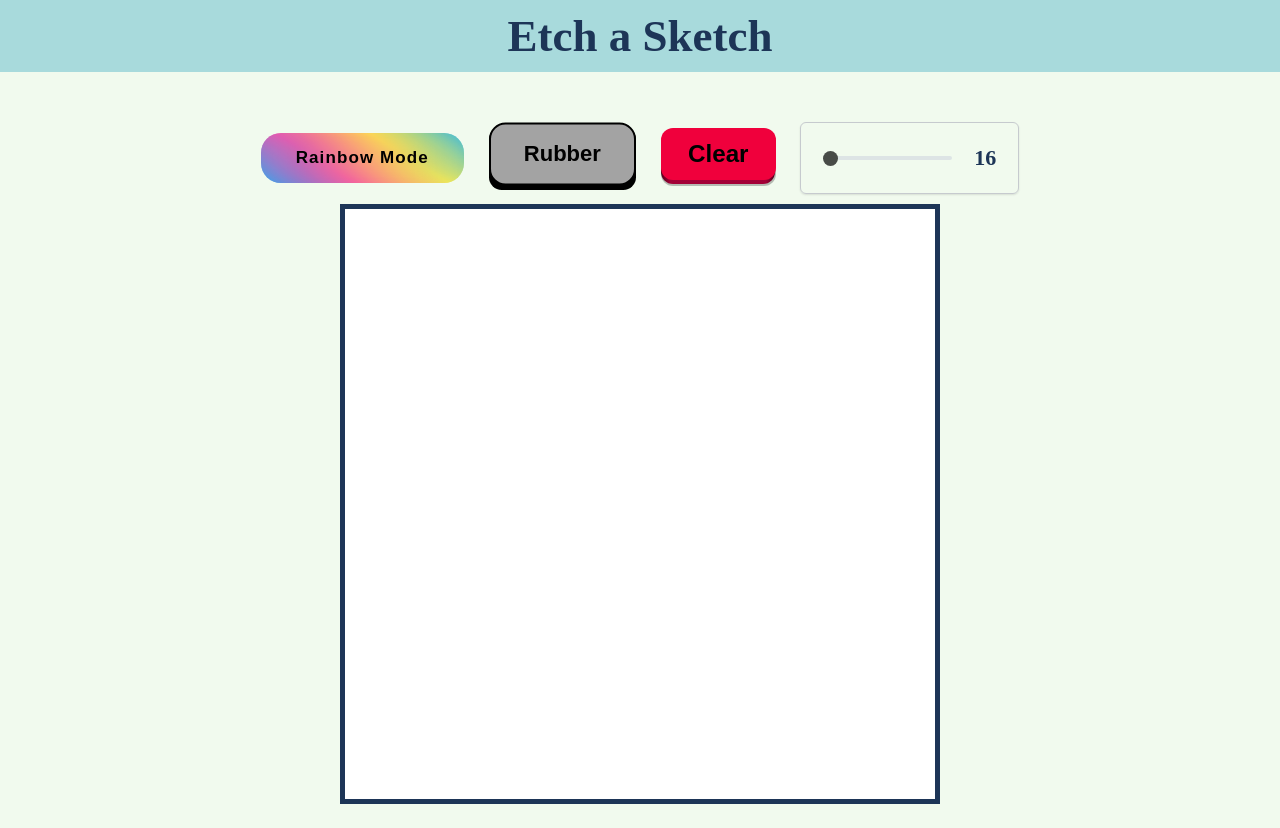
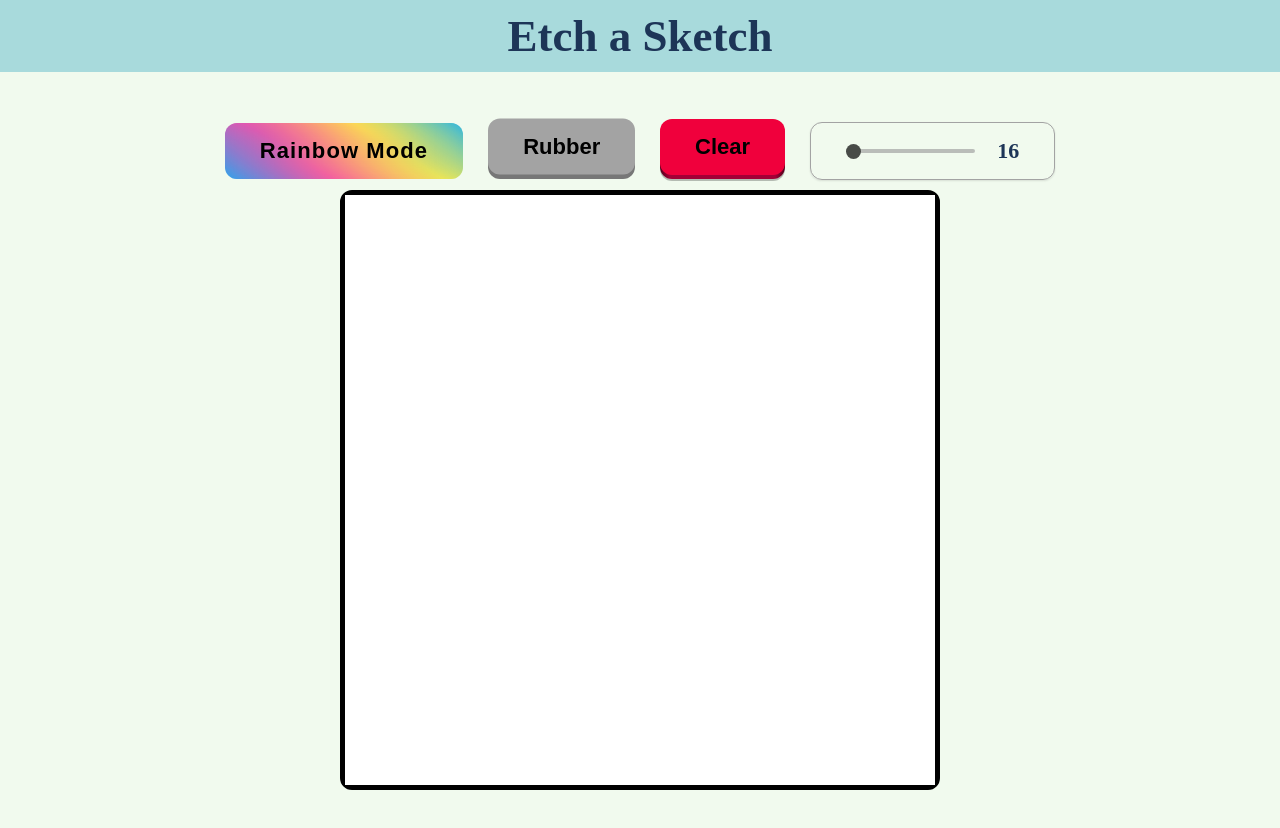
Before and after one commit to HuiHarrison/Odin-Etch-a-Sketch, a plain HTML site: page index.html in a window 1280 px wide. Shown: the top 828 px of the page. Drawn offline with Linux system fonts and the light colour scheme.

Commit message:
Align Navbar Style

```diff
--- a/style.css
+++ b/style.css
@@ -50,14 +50,15 @@ h1 {
     display: flex;
     align-items: center;
     gap: 25px;
+    font-size: 20px;
 }
 
 .rubberBtn {
     /* Variables */
-    --button_radius: 0.75em;
+    --button_radius: 12px;
     --button_color: #a3a3a3;
-    --button_outline_color: #000000;
-    font-size: 17px;
+    --button_outline_color: #777777;
+    /* font-size: 17px; */
     font-weight: bold;
     border: none;
     border-radius: var(--button_radius);
@@ -67,11 +68,11 @@ h1 {
   .button-top {
     display: block;
     box-sizing: border-box;
-    border: 2px solid var(--button_outline_color);
+    /* border: 1px solid var(--button_outline_color); */
     border-radius: var(--button_radius);
-    padding: 0.75em 1.5em;
+    padding: 15px 35px;
     background: var(--button_color);
-    color: var(--button_outline_color);
+    color: black;
     transform: translateY(-0.2em);
     transition: transform 0.1s ease;
   }
@@ -134,9 +135,8 @@ h1 {
     display: block;
     position: relative;
     font-weight: bold;
-    padding: 12px 27px;
+    padding: 15px 35px;
     border-radius: 12px;
-    font-size: 1.1rem;
     color: black;
     background: hsl(345deg 100% 47%);
     will-change: transform;
@@ -181,7 +181,7 @@ h1 {
 
 .rainbowBtn {
     border: none;
-    border-radius: 20px;
+    border-radius: 12px;
     background: linear-gradient(32deg,#03a9f4,#f441a5,#ffeb3b,#03a9f4);
     transition: all 1.5s ease;
     font-family: 'Ropa Sans', sans-serif;
@@ -193,8 +193,7 @@ h1 {
 .rainbowBtn span {
 display: inline-block;
 padding: 15px 35px;
-font-size: 17px;
-border-radius: 20px;
+border-radius: 12px;
 background: #ffffff10;
 backdrop-filter: blur(20px);
 transition: 0.4s ease-in-out;
@@ -214,7 +213,7 @@ width: 100%;
     width: 100%;
     height: 4px;
     border-radius: 5px;
-    background: #D5DBE1;
+    background: #a3a3a3;
     outline: none;
     opacity: 0.7;
     -webkit-transition: .2s;
@@ -227,7 +226,7 @@ width: 100%;
     width: 15px;
     height: 15px;
     border-radius: 50%;
-    background-color: #000000;
+    background-color: black;
     cursor: pointer;
     transition: 0.3s ease-in-out;
   }
@@ -250,9 +249,9 @@ width: 100%;
     align-items: center;
     justify-content: center;
     gap: 1rem;
-    padding: 1rem;
-    border-radius: 6px;
-    border: 1px solid #C6CACE;
+    padding: 15px 35px;
+    border-radius: 12px;
+    border: 1px solid #a3a3a3;
     box-shadow: 0px 1px 2px 0px #1F1E241F;
   }
 
@@ -263,7 +262,8 @@ width: 100%;
 .grid {
     height: 600px;
     width: 600px;
-    border: 5px solid #1d3557;
+    border: 5px solid black;
+    border-radius: 12px;
     display: flex;
     flex-direction: column;
 }
```
